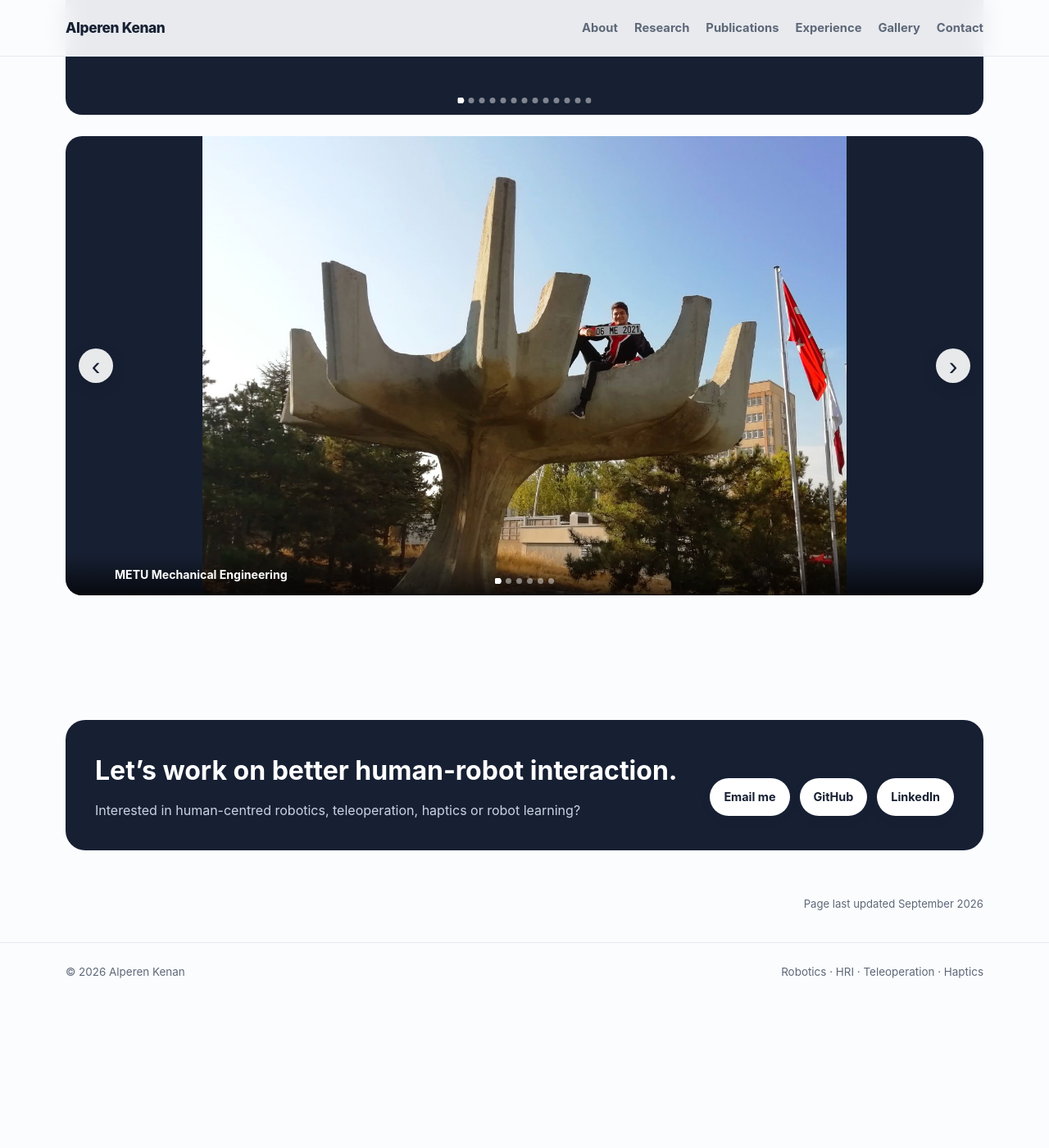
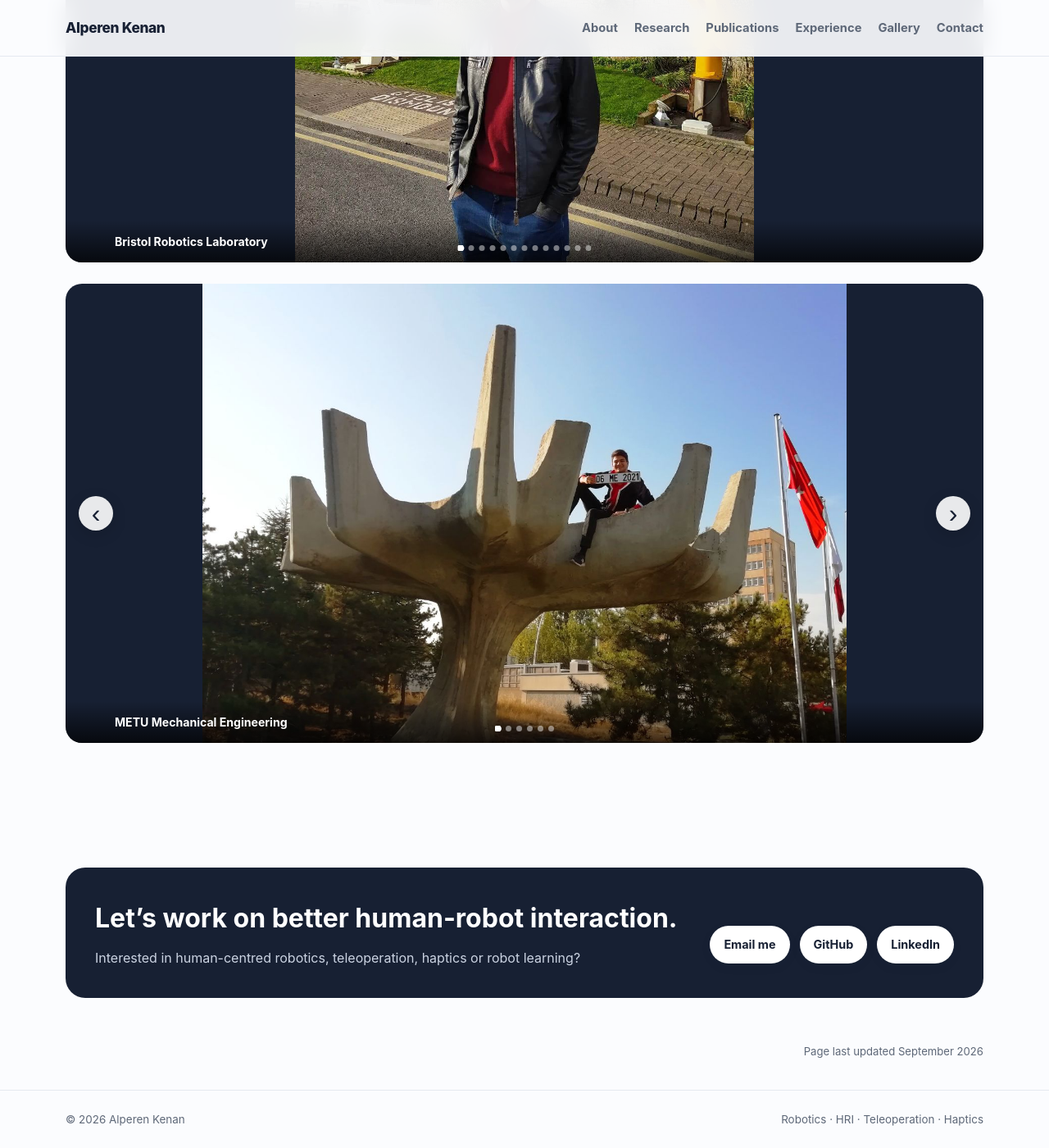
Before and after one commit to kenanalperen/kenanalperen.github.io, a Jekyll site: the page built from index.md, in a window 1280 px wide and 1400 px high, scrolled down 9000 px. Shown: the whole window at 82% size. Built offline with Jekyll 4.4.1, drawn with Linux system fonts in a browser that asks for light colours; before the commit the page ends 10220 px from its top, so only the background shows below that.

Commit message:
Fix vertical gallery height and preserve slideshow layout

```diff
--- a/assets/css/style.css
+++ b/assets/css/style.css
@@ -80,6 +80,8 @@ section { padding: 76px 0; }
 .slideshow-head h3 { margin: 0; font-size: 1.2rem; }
 .slideshow-head span { color: var(--muted); font-size: .9rem; }
 .slideshow { position: relative; overflow: hidden; border-radius: 20px; background: var(--ink); min-height: 520px; }
+/* The vertical gallery needs an explicit height because its slides use height: 100%. */
+.slideshow:not(.slideshow-horizontal) { height: min(700px, 78vh); min-height: 520px; }
 .slideshow-horizontal { min-height: 0; aspect-ratio: 16 / 8; }
 .slides { width: 100%; height: 100%; position: relative; }
 .slide { position: absolute; inset: 0; margin: 0; display: flex; align-items: center; justify-content: center; opacity: 0; pointer-events: none; transition: opacity .45s ease; }
@@ -120,6 +122,7 @@ section { padding: 76px 0; }
   .affiliation-card > img { width: 105px; }
   .logo-pair img { width: 70px; }
   .slideshow { min-height: 420px; }
+  .slideshow:not(.slideshow-horizontal) { height: 72vh; min-height: 420px; max-height: 620px; }
   .slideshow-horizontal { min-height: 0; aspect-ratio: 4 / 3; }
   .slide figcaption { padding: 12px 50px; font-size: .8rem; }
   .contact-box { display: block; padding: 28px; }
```
